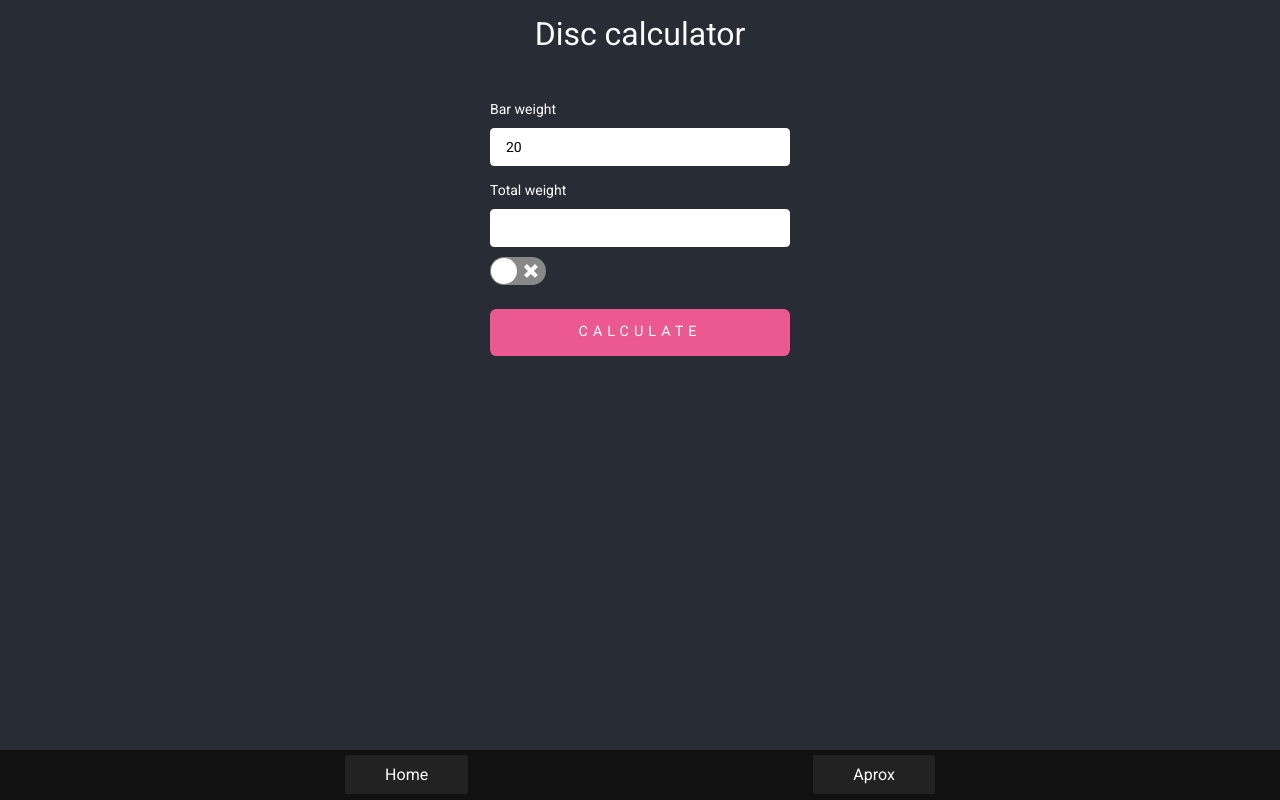
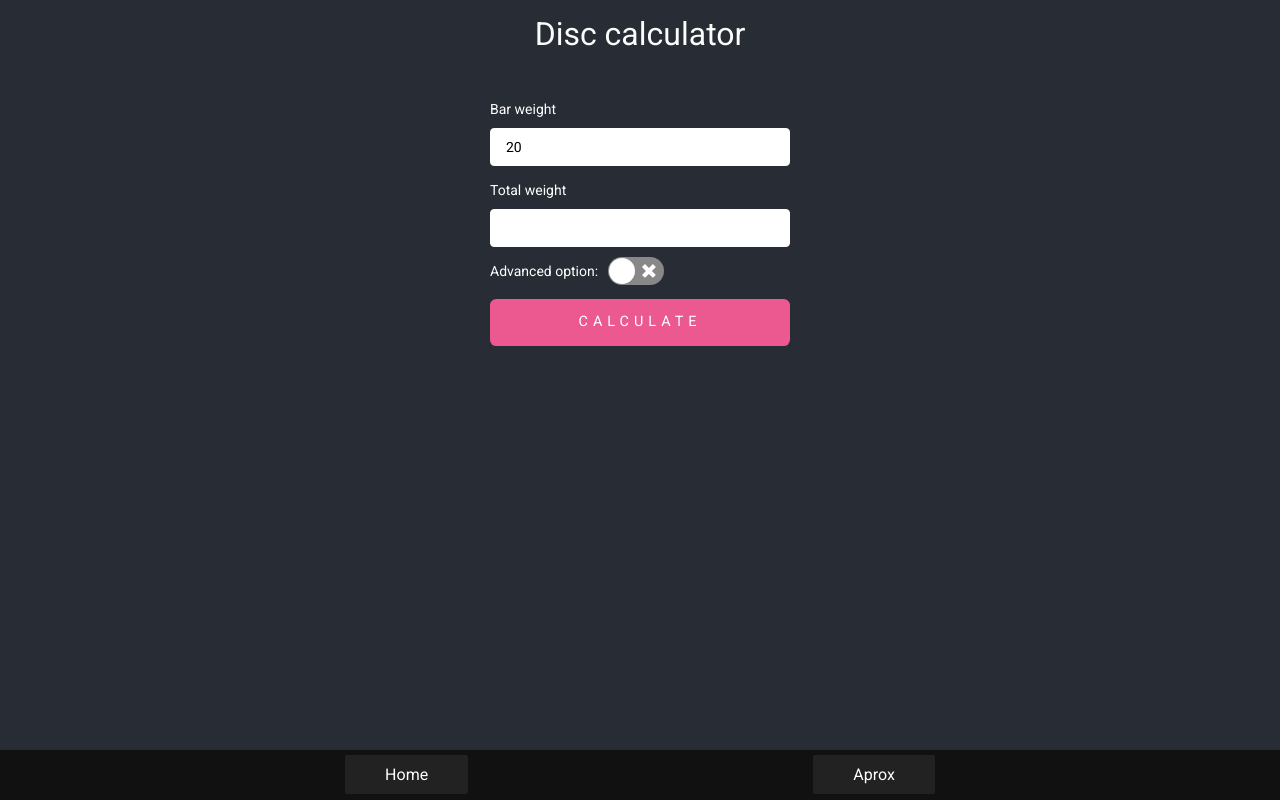
Before and after one commit to Negri234279/react-calc-disc, a React (Create React App) app: page / in a window 1280 px wide. Built offline with nearby package versions, Linux system fonts and the light colour scheme.

Commit message:
fix style switch

```diff
--- a/src/components/FormDisc.jsx
+++ b/src/components/FormDisc.jsx
@@ -239,11 +239,16 @@ const FormDisc = () => {
                         {errors.weightTotal && <p> This field is required </p>}
                     </div>
 
-                    <Switch
-                        onChange={handleChange}
-                        checked={checked}
-                        className="react-switch"
-                    />
+                    <div className="switch">
+                        <div> <label> Advanced option: </label> </div>
+                        <div>
+                            <Switch
+                                onChange={handleChange}
+                                checked={checked}
+                                onColor="#BF1650"
+                            />
+                        </div>
+                    </div>
 
                     {advanOpt === 0 && <SimpleOpt /> }
                     {advanOpt === 1 && <AdvanOpt /> }
--- a/src/styles/formDisc.scss
+++ b/src/styles/formDisc.scss
@@ -47,7 +47,7 @@
             color: white;
             text-transform: uppercase;
             border: none;
-            margin-top: 20px;
+            margin-top: 10px;
             padding: 15px;
             font-size: .9rem;
             font-weight: 100;
@@ -67,30 +67,11 @@
 
     }
 
-    .radius {
-        display: grid;
-        grid-template-columns: 50px 30px 75px 30px;
-        grid-template-rows: auto;
-        &-1, &-2, &-3, &-4 {
-            justify-self: stretch;
-            align-self: center;
-        }
-
-        input {
-            margin: 0;
-            padding: 0;
-        }
-
-        &[type="radio"] {
-            width: 10px;
-        }
-    }
-
     .halfSelect {
         display: flex;
         flex-flow: row wrap;
         justify-content: space-between;
-        margin-top: 20px;
+        margin-top: 10px;
         select {
             display: block;
             box-sizing: border-box;
@@ -105,6 +86,14 @@
 
 }
 
+.switch {
+    display: flex;
+    margin-top: 10px;
+    label {
+        margin: 0px 10px 0px 0px;
+    }
+}
+
 .ocult {
     display: none;
 }
```
